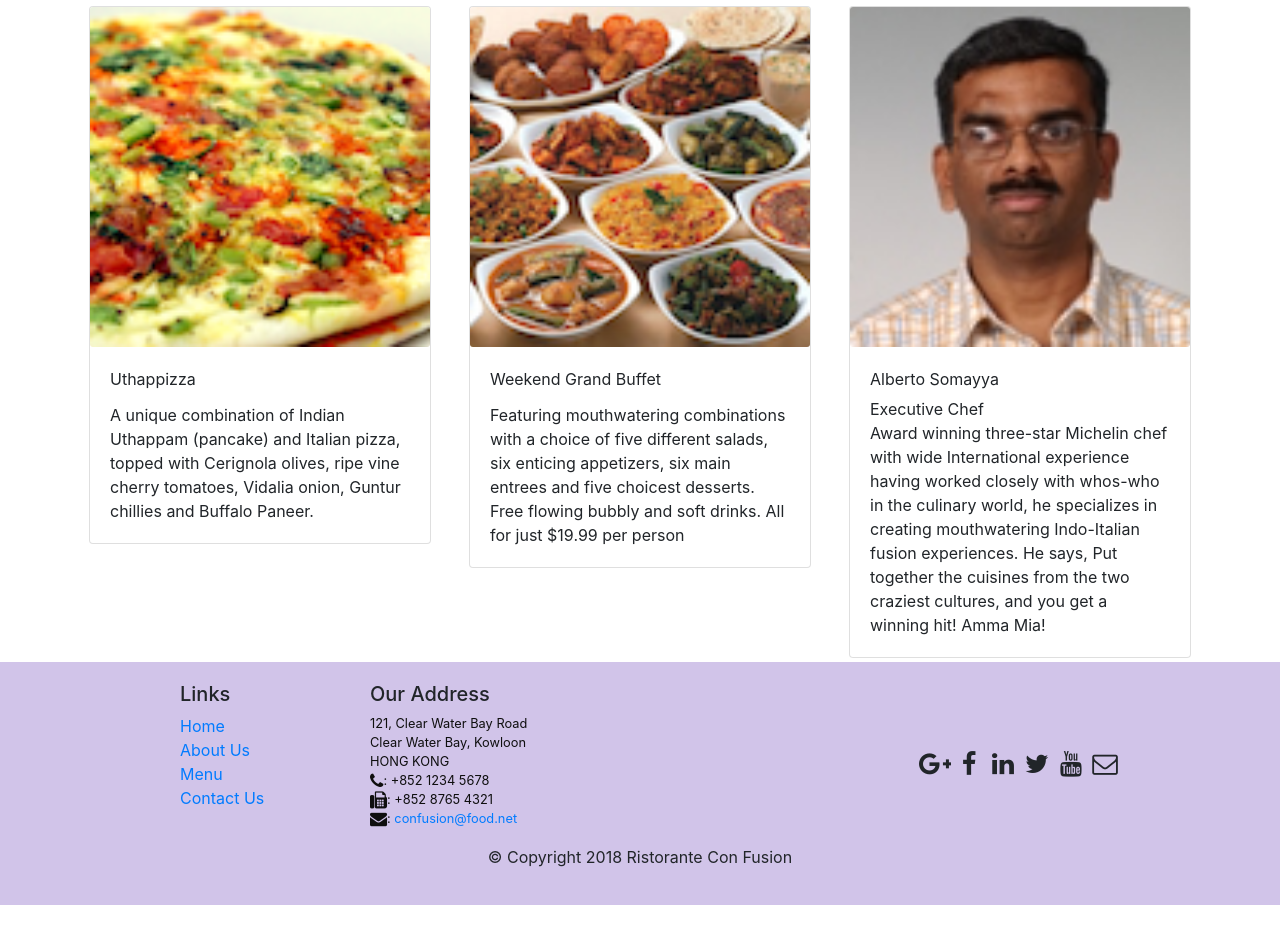
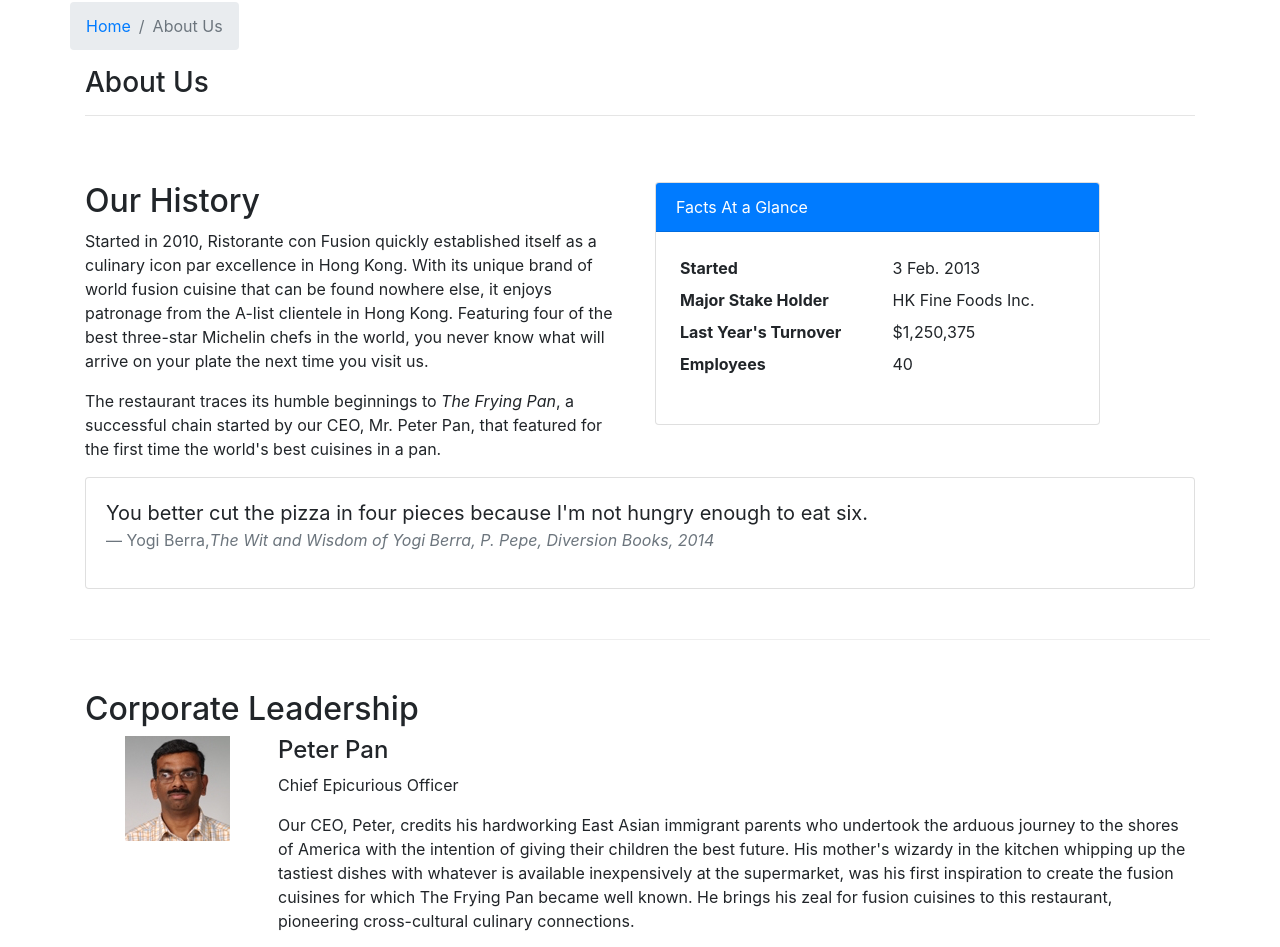
Before and after one commit to chandlerjamsion/IndianResturant, a React (Create React App) app: page /aboutus in a window 1280 px wide. Before the commit this address led to /home. Shown: the part 360-1307 px from the top of the page. Before the commit the page ends 1265 px from the top, so only its background shows below. Built offline with nearby package versions, Linux system fonts and the light colour scheme.

Commit message:
Assignement 2

```diff
--- a/package.json
+++ b/package.json
@@ -3,12 +3,15 @@
   "version": "0.1.0",
   "private": true,
   "dependencies": {
+    "bootstrap": "4.0.0",
     "bootstrap-social": "5.1.1",
     "font-awesome": "4.7.0",
     "react": "^16.9.0",
     "react-dom": "^16.9.0",
+    "react-popper": "0.9.2",
     "react-router-dom": "4.2.2",
-    "react-scripts": "3.1.1"
+    "react-scripts": "3.1.1",
+    "reactstrap": "5.0.0"
   },
   "scripts": {
     "start": "react-scripts start",
--- /dev/null
+++ b/src/components/AboutComponent.js
@@ -0,0 +1,99 @@
+import React from 'react';
+import { Breadcrumb, BreadcrumbItem, Card, CardBody, CardHeader, Media } from 'reactstrap';
+import { Link } from 'react-router-dom';
+
+function RenderLeader({ leader }) {
+    if (leader != null)
+        return (
+                <Media tag="li">
+                    <Media left middle>
+                        <Media object src={leader.image} alt={leader.name} />
+                    </Media>
+                    <Media body className="ml-5">
+                        <Media heading>{leader.name}</Media>
+                        <p>{leader.designation}</p>
+                        <p>{leader.description}</p>
+                    </Media>
+                </Media>
+        );
+    else
+        return(
+            <div></div>
+        );
+}
+
+function About(props) {
+
+    const leaders = props.leaders.map((leader) => {
+        return (
+            <div key={leader.id}>
+                <RenderLeader leader={leader} />
+            </div>
+        );
+    });
+
+    return (
+        <div className="container">
+            <div className="row">
+                <Breadcrumb>
+                    <BreadcrumbItem><Link to="/home">Home</Link></BreadcrumbItem>
+                    <BreadcrumbItem active>About Us</BreadcrumbItem>
+                </Breadcrumb>
+                <div className="col-12">
+                    <h3>About Us</h3>
+                    <hr />
+                </div>
+            </div>
+            <div className="row row-content">
+                <div className="col-12 col-md-6">
+                    <h2>Our History</h2>
+                    <p>Started in 2010, Ristorante con Fusion quickly established itself as a culinary icon par excellence in Hong Kong. With its unique brand of world fusion cuisine that can be found nowhere else, it enjoys patronage from the A-list clientele in Hong Kong.  Featuring four of the best three-star Michelin chefs in the world, you never know what will arrive on your plate the next time you visit us.</p>
+                    <p>The restaurant traces its humble beginnings to <em>The Frying Pan</em>, a successful chain started by our CEO, Mr. Peter Pan, that featured for the first time the world's best cuisines in a pan.</p>
+                </div>
+                <div className="col-12 col-md-5">
+                    <Card>
+                        <CardHeader className="bg-primary text-white">Facts At a Glance</CardHeader>
+                        <CardBody>
+                            <dl className="row p-1">
+                                <dt className="col-6">Started</dt>
+                                <dd className="col-6">3 Feb. 2013</dd>
+                                <dt className="col-6">Major Stake Holder</dt>
+                                <dd className="col-6">HK Fine Foods Inc.</dd>
+                                <dt className="col-6">Last Year's Turnover</dt>
+                                <dd className="col-6">$1,250,375</dd>
+                                <dt className="col-6">Employees</dt>
+                                <dd className="col-6">40</dd>
+                            </dl>
+                        </CardBody>
+                    </Card>
+                </div>
+                <div className="col-12">
+                    <Card>
+                        <CardBody className="bg-faded">
+                            <blockquote className="blockquote">
+                                <p className="mb-0">You better cut the pizza in four pieces because
+                                    I'm not hungry enough to eat six.</p>
+                                <footer className="blockquote-footer">Yogi Berra,
+                                <cite title="Source Title">The Wit and Wisdom of Yogi Berra,
+                                    P. Pepe, Diversion Books, 2014</cite>
+                                </footer>
+                            </blockquote>
+                        </CardBody>
+                    </Card>
+                </div>
+            </div>
+            <div className="row row-content">
+                <div className="col-12">
+                    <h2>Corporate Leadership</h2>
+                </div>
+                <div className="col-12">
+                    <Media list>
+                        {leaders}
+                    </Media>
+                </div>
+            </div>
+        </div>
+    );
+}
+
+export default About;
--- a/src/components/MainComponent.js
+++ b/src/components/MainComponent.js
@@ -5,6 +5,7 @@
 import Footer from './FooterComponent';
 import Contact from './ContactComponent';
 import DishDetail from './DishdetailComponent';
+import About from './AboutComponent';
 import { DISHES } from '../shared/dishes';
 import { Switch, Route, Redirect } from 'react-router-dom';
 import { COMMENTS } from '../shared/comments';
@@ -51,6 +52,7 @@
           <Route exact path='/menu' render={() => <Menu dishes={this.state.dishes} />} />
           <Route exact path='/contactus' component={Contact} />
           <Route path='/menu/:dishId' component={DishWithId} />
+          <Route exact path='/aboutus' component= {() => <About leaders={this.state.leaders} />}/>
           <Redirect to="/home" />
         </Switch>
         <Footer />
```
Also changed, not shown: 1 other file (tests, documents, lock files or other folders).
